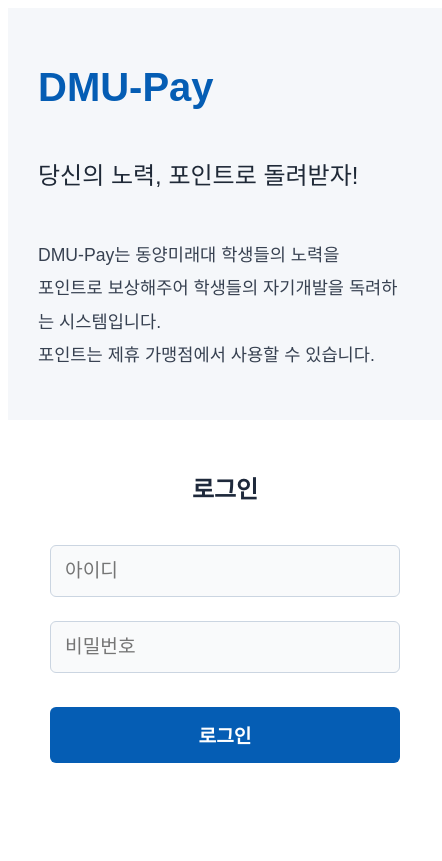
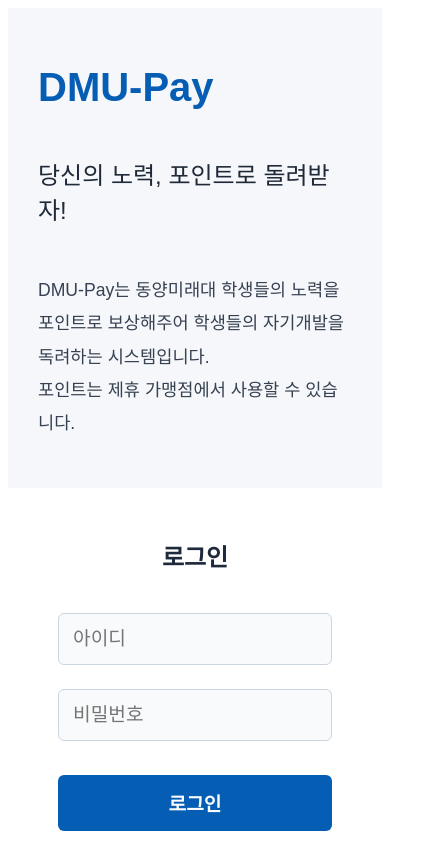
Before and after one commit to sangyunjeon/dmu-pay, a React (Create React App) app: page / in a window 390 px wide. Shown: the whole page, 442 px wide, since content can reach past the window. Built offline with nearby package versions, Linux system fonts and the light colour scheme.

Commit message:
모바일 좌우 대칭 수정

```diff
--- a/src/pages/LoginPage.css
+++ b/src/pages/LoginPage.css
@@ -1,3 +1,4 @@
+/* 기본 설정 */
 .login-page {
   display: flex;
   height: 100vh;
@@ -5,7 +6,7 @@
   font-size: 20px;
 }
 
-/* 왼쪽 소개 */
+/* 왼쪽 소개 영역 */
 .login-left {
   flex: 1;
   background-color: #f5f7fa;
@@ -35,7 +36,7 @@
   line-height: 1.9;
 }
 
-/* 오른쪽 로그인 */
+/* 오른쪽 로그인 영역 */
 .login-right {
   flex: 1;
   background-color: white;
@@ -49,6 +50,7 @@
   max-width: 350px;
   margin: 0 auto;
   width: 100%;
+  box-sizing: border-box;
 }
 
 .form-title {
@@ -97,11 +99,12 @@
   background-color: #044a91;
 }
 
-/* 반응형: 모바일에서 세로 배치 */
+/* 반응형: 모바일 및 태블릿 대응 */
 @media (max-width: 768px) {
   .login-page {
     flex-direction: column;
     font-size: 16px;
+    align-items: center;
   }
 
   .login-left,
@@ -109,6 +112,7 @@
     flex: none;
     width: 100%;
     padding: 30px;
+    box-sizing: border-box;
   }
 
   .title {
@@ -125,5 +129,19 @@
 
   .form-title {
     font-size: 1.5rem;
+    text-align: center;
+  }
+
+  .login-form {
+    width: 100%;
+    max-width: 100%;
+    padding: 0 20px;
+    margin: 0 auto;
+    box-sizing: border-box;
+  }
+
+  .input-box input,
+  .login-btn {
+    width: 100%;
   }
 }
```
